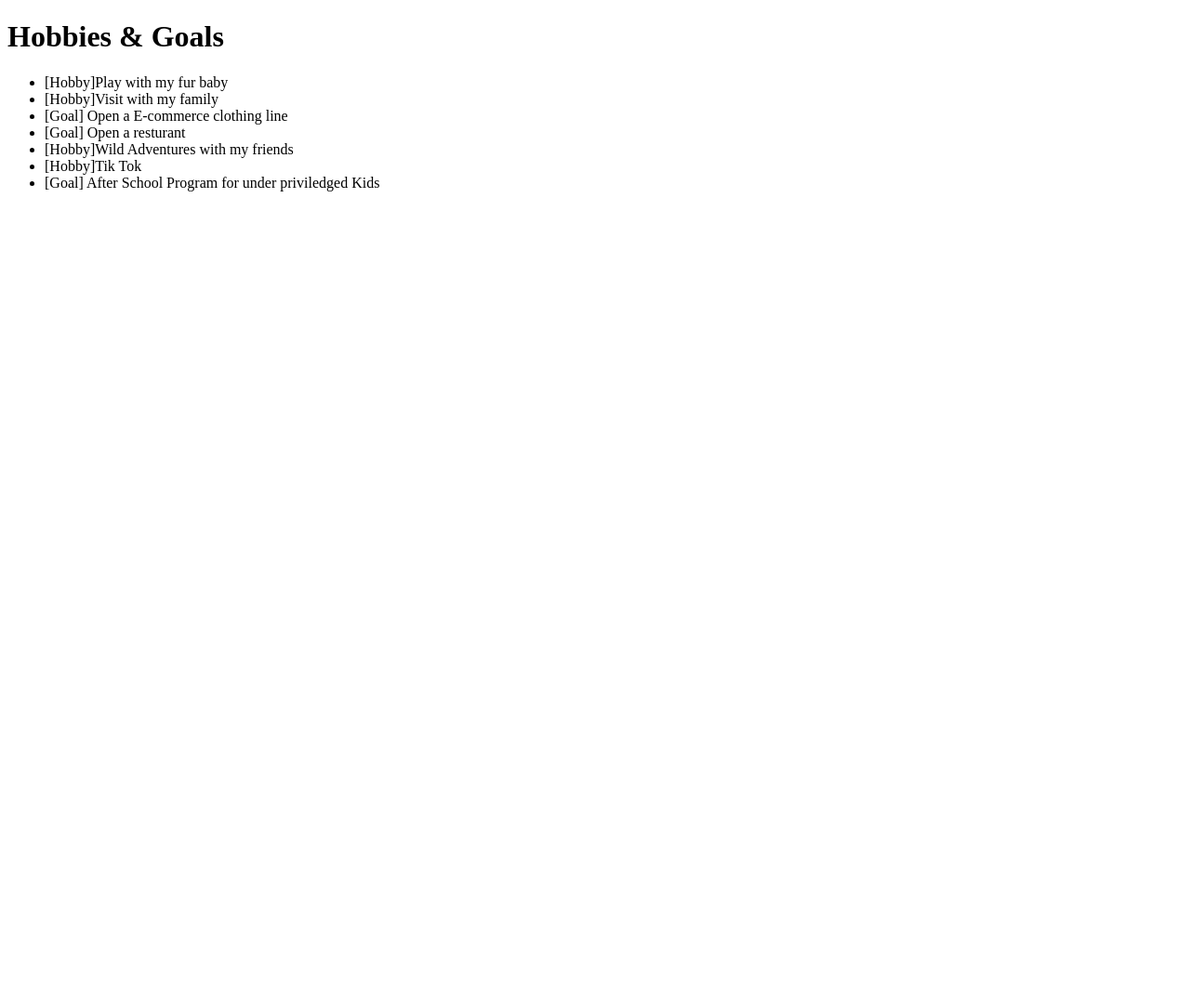
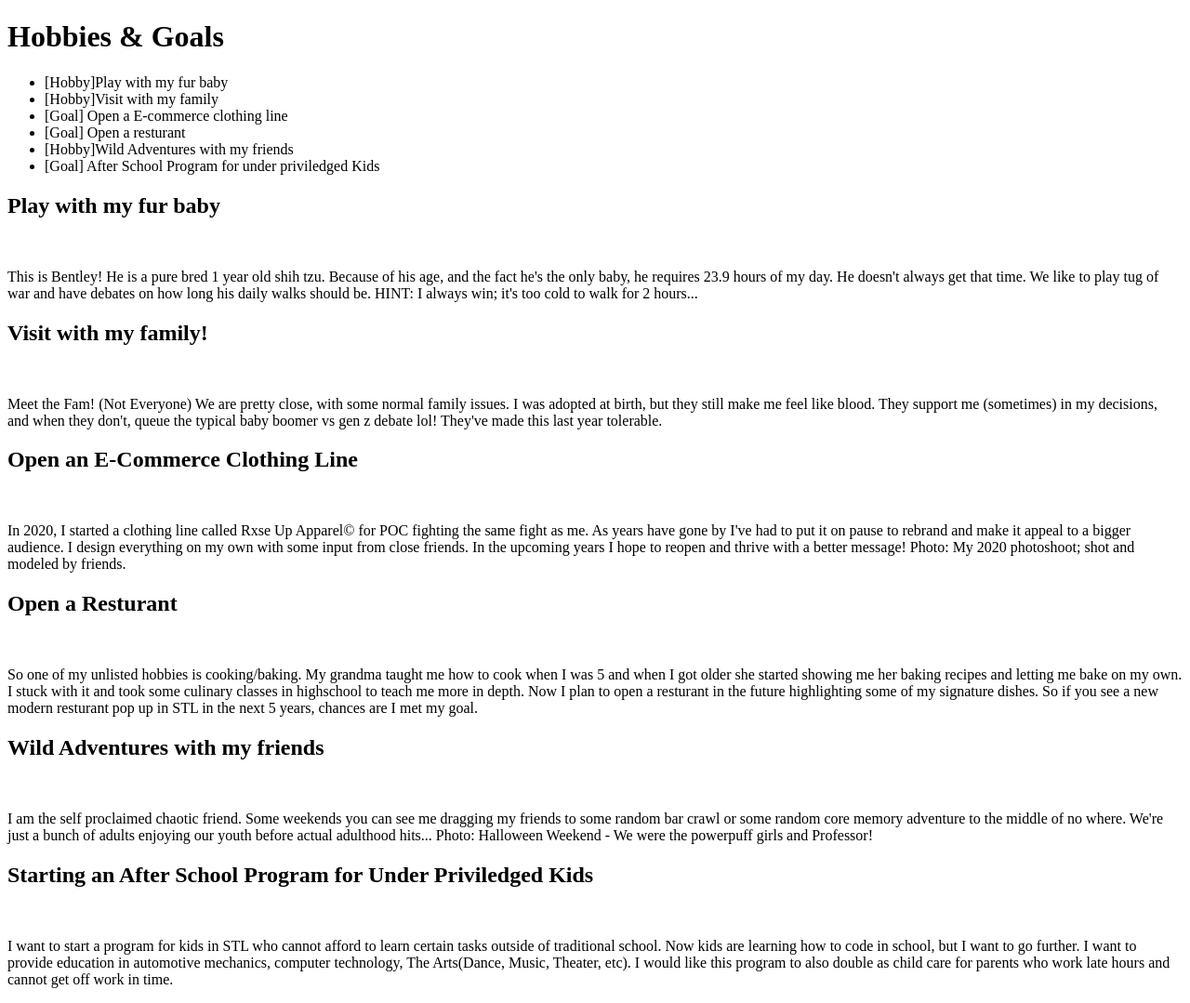
Before and after one commit to STL-LC101-Sept-22/js-assignment-4-html-me-something-GabbieSpann, a website: page index.html in a window 1280 px wide. Shown: the whole page at 93% size. Before the commit the page ends 800 px from the top, so only its background shows below. Drawn offline with Linux system fonts and the light colour scheme.

Commit message:
Headers and Paragraphs

```diff
--- a/index.html
+++ b/index.html
@@ -10,8 +10,37 @@
          <li>[Goal] Open a E-commerce clothing line</li>
          <li>[Goal] Open a resturant</li>
          <li>[Hobby]Wild Adventures with my friends</li>
-         <li>[Hobby]Tik Tok</li>
          <li>[Goal] After School Program for under priviledged Kids</li>
       </ul>
+      <h2>Play with my fur baby</h2>
+      <img>
+      <p>
+         This is Bentley! He is a pure bred 1 year old shih tzu. Because of his age, and the fact he's the only baby, he requires 23.9 hours of my day. He doesn't always get that time. We like to play tug of war and have debates on how long his daily walks should be. HINT: I always win; it's too cold to walk for 2 hours...
+      </p>
+      <h2>Visit with my family!</h2>
+      <img>
+      <p>
+         Meet the Fam! (Not Everyone) We are pretty close, with some normal family issues. I was adopted at birth, but they still make me feel like blood. They support me (sometimes) in my decisions, and when they don't, queue the typical baby boomer vs gen z debate lol! They've made this last year tolerable.
+      </p>
+      <h2>Open an E-Commerce Clothing Line</h2>
+      <img>
+      <p>
+         In 2020, I started a clothing line called Rxse Up Apparel&copy; for POC fighting the same fight as me. As years have gone by I've had to put it on pause to rebrand and make it appeal to a bigger audience. I design everything on my own with some input from close friends. In the upcoming years I hope to reopen and thrive with a better message! Photo: My 2020 photoshoot; shot and modeled by friends.
+      </p>
+      <h2>Open a Resturant</h2>
+      <img>
+      <p>
+         So one of my unlisted hobbies is cooking/baking. My grandma taught me how to cook when I was 5 and when I got older she started showing me her baking recipes and letting me bake on my own. I stuck with it and took some culinary classes in highschool to teach me more in depth. Now I plan to open a resturant in the future highlighting some of my signature dishes. So if you see a new modern resturant pop up in STL in the next 5 years, chances are I met my goal.
+      </p>
+      <h2>Wild Adventures with my friends</h2>
+      <img>
+      <p>
+         I am the self proclaimed chaotic friend. Some weekends you can see me dragging my friends to some random bar crawl or some random core memory adventure to the middle of no where. We're just a bunch of adults enjoying our youth before actual adulthood hits... Photo: Halloween Weekend - We were the powerpuff girls and Professor!
+      </p>
+      <h2>Starting an After School Program for Under Priviledged Kids</h2>
+      <img>
+      <p>
+         I want to start a program for kids in STL who cannot afford to learn certain tasks outside of traditional school. Now kids are learning how to code in school, but I want to go further. I want to provide education in automotive mechanics, computer technology, The Arts(Dance, Music, Theater, etc). I would like this program to also double as child care for parents who work late hours and cannot get off work in time.
+      </p>
    </body>
 </html>
```
